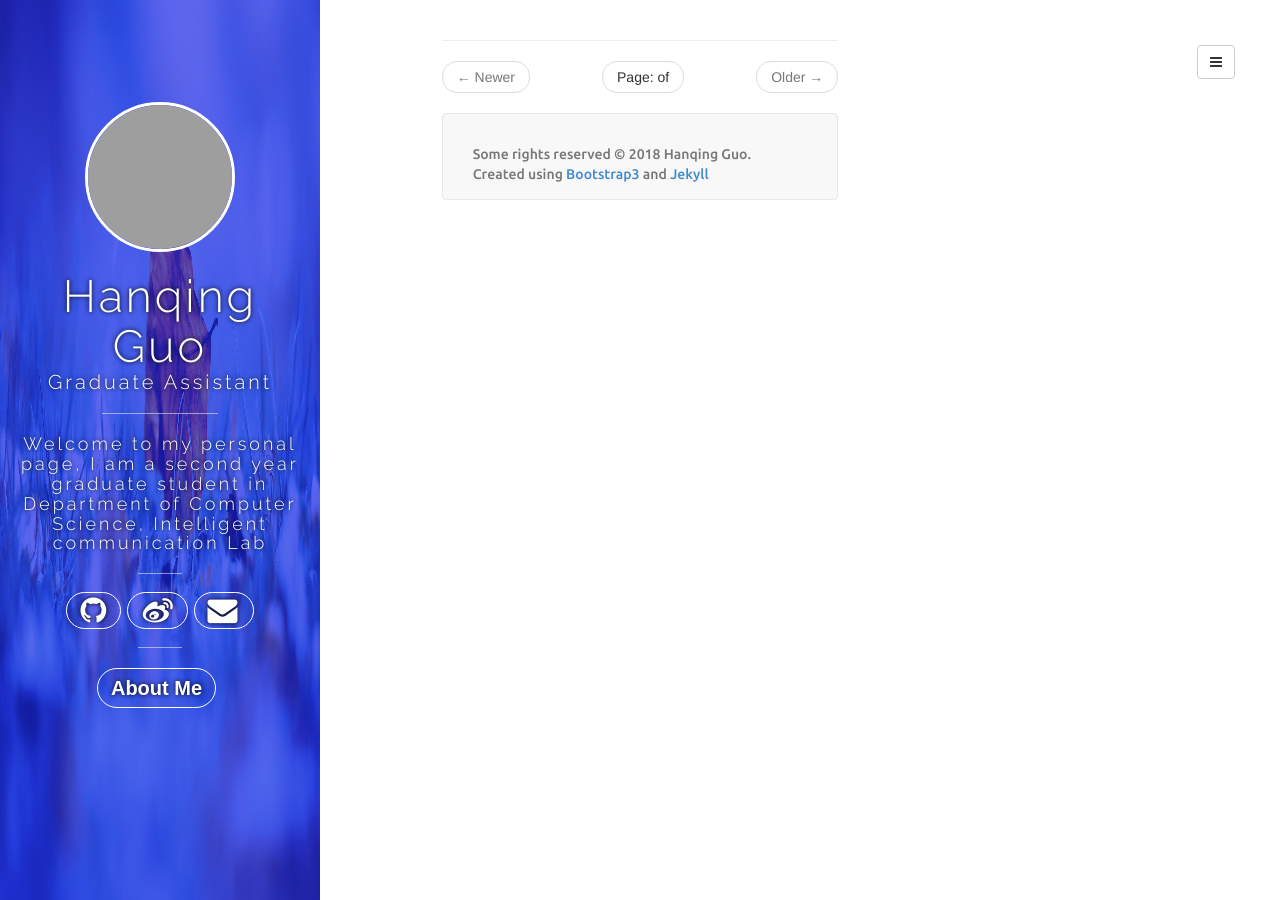
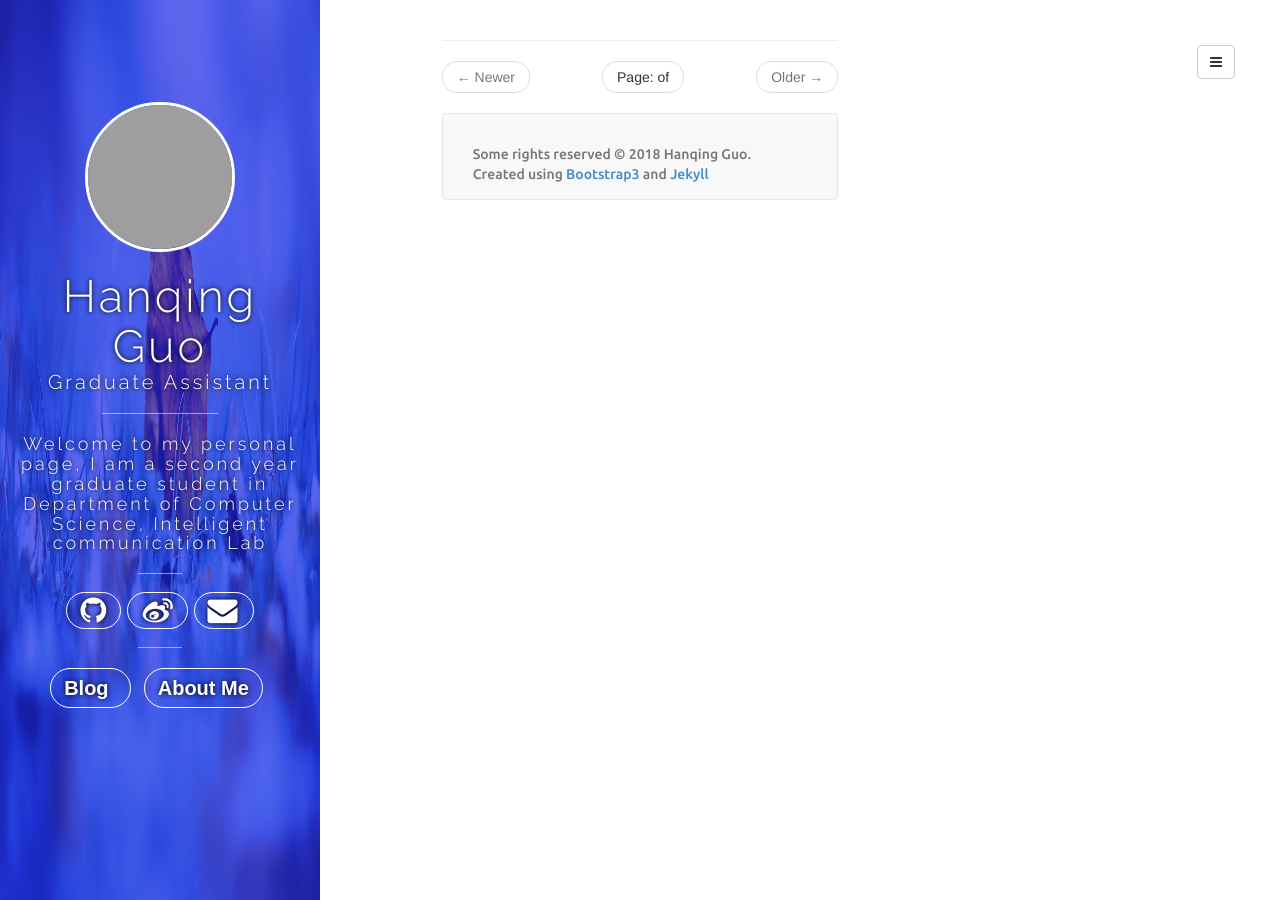
Before and after one commit to hanqingguo/hanqingguo.github.io, a Jekyll site: the page built from blog.html, in a window 1280 px wide. Built offline with Jekyll 4.4.1, drawn with Linux system fonts in a browser that asks for light colours; nearby versions of some CDN libraries; comment, search, counter and statistics services are not loaded; grey boxes are pictures that could not be loaded.

Commit message:
changeurl

```diff
--- a/_includes/sidebar.html
+++ b/_includes/sidebar.html
@@ -34,9 +34,9 @@
       </a>
       {% endif %}
        <hr class="hr-line1">
-       <!-- <a type="button"  style="font-size:20px; padding:7px; padding-left:13px;padding-right:13px;margin-right: 10px;" class="social3 " id="btnblog" href="{{ site.BASE_PATH }}/#blog">
+       <a type="button"  style="font-size:20px; padding:7px; padding-left:13px;padding-right:13px;margin-right: 10px;" class="social3 " id="btnblog" href="/blog.html">
         <i class="fa" style="font-weight:bold;letter-spacing:0; font-family:arial,sans-serif">Blog</i>
-      </a> -->
+      </a>
 			<a type="button"  style="font-size:20px; padding:7px; padding-left:13px;padding-right:13px;margin-right: 10px;" class="social3 " id="btnabout" href="{{ site.BASE_PATH }}/#about">
 			 <i class="fa" style="font-weight:bold;letter-spacing:0; font-family:arial,sans-serif">About Me</i>
 		 </a>
```
Also changed, not shown: blog.html (renamed from index2.html).
